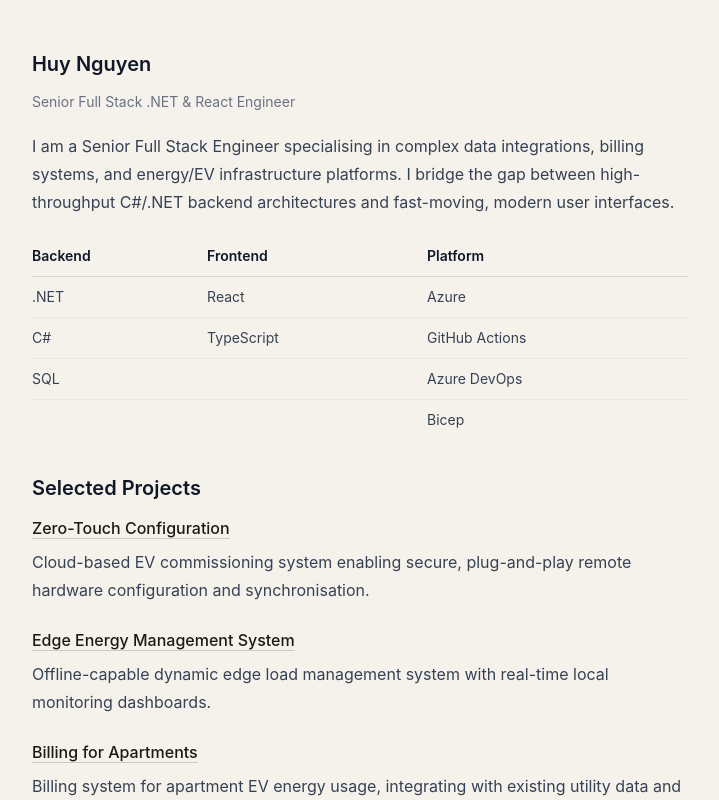
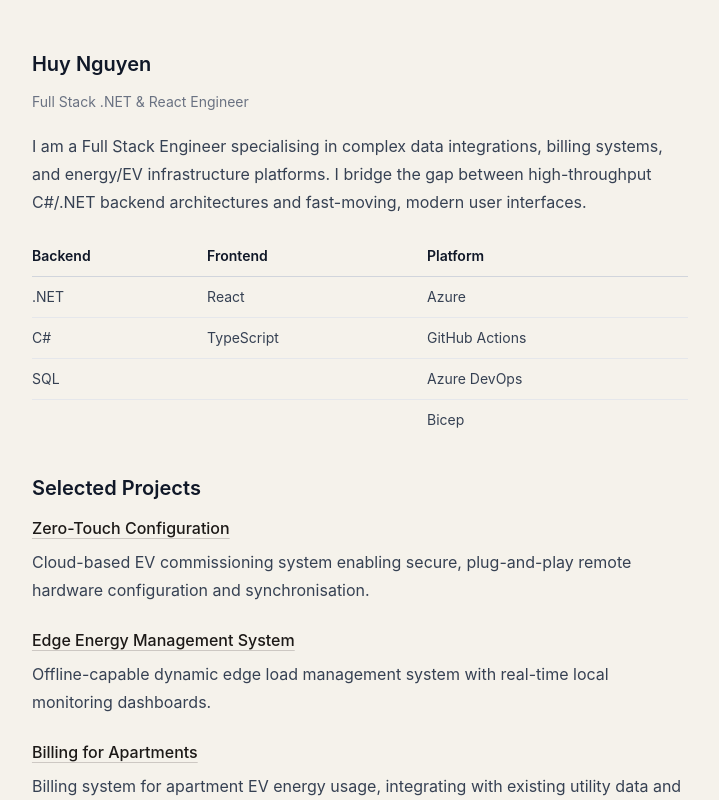
Before and after one commit to HuyNguyenAu/huynguyen-space, a React (Vite) app: page / in a window 1280 px wide. Shown: the top 800 px of the page, without its empty margins (280-999 px from the left). Built offline with nearby package versions, Linux system fonts and the light colour scheme.

Commit message:
fix: Update title and descriptions to remove 'Senior' designation across multiple pages

```diff
--- a/index.html
+++ b/index.html
@@ -16,10 +16,10 @@
       href="./favicon-16x16.png"
     />
     <meta name="viewport" content="width=device-width, initial-scale=1.0" />
-    <title>Huy Nguyen | Senior Full-Stack .NET & React Engineer</title>
+    <title>Huy Nguyen | Full-Stack .NET & React Engineer</title>
     <meta
       name="description"
-      content="Senior Full-Stack .NET & React Engineer specializing in complex data integrations, billing systems, and energy/EV infrastructure platforms."
+      content="Full-Stack .NET & React Engineer specializing in complex data integrations, billing systems, and energy/EV infrastructure platforms."
     />
   </head>
   <body>
--- a/src/pages/home.tsx
+++ b/src/pages/home.tsx
@@ -5,9 +5,9 @@ export const HomePage = () => {
   return (
     <Article hideHome={true}>
       <h3>Huy Nguyen</h3>
-      <figcaption>Senior Full Stack .NET & React Engineer</figcaption>
+      <figcaption>Full Stack .NET & React Engineer</figcaption>
       <p>
-        I am a Senior Full Stack Engineer specialising in complex data
+        I am a Full Stack Engineer specialising in complex data
         integrations, billing systems, and energy/EV infrastructure platforms. I
         bridge the gap between high-throughput C#/.NET backend architectures and
         fast-moving, modern user interfaces.
--- a/src/pages/resume.tsx
+++ b/src/pages/resume.tsx
@@ -58,7 +58,7 @@ export const Resume = () => {
             </p>
             <h4># About Me</h4>
             <p>
-              I am a Senior Full Stack Engineer specialising in complex data
+              I am a Full Stack Engineer specialising in complex data
               integrations, billing systems, and energy/EV infrastructure
               platforms. I bridge the gap between high-throughput C#/.NET
               backend architectures and fast-moving, modern user interfaces.
```
